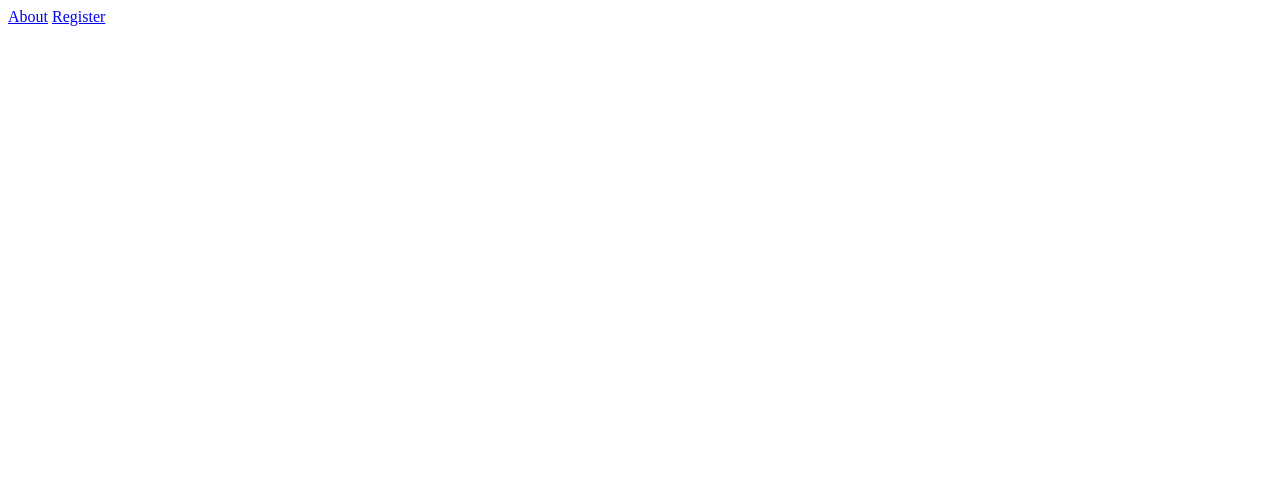
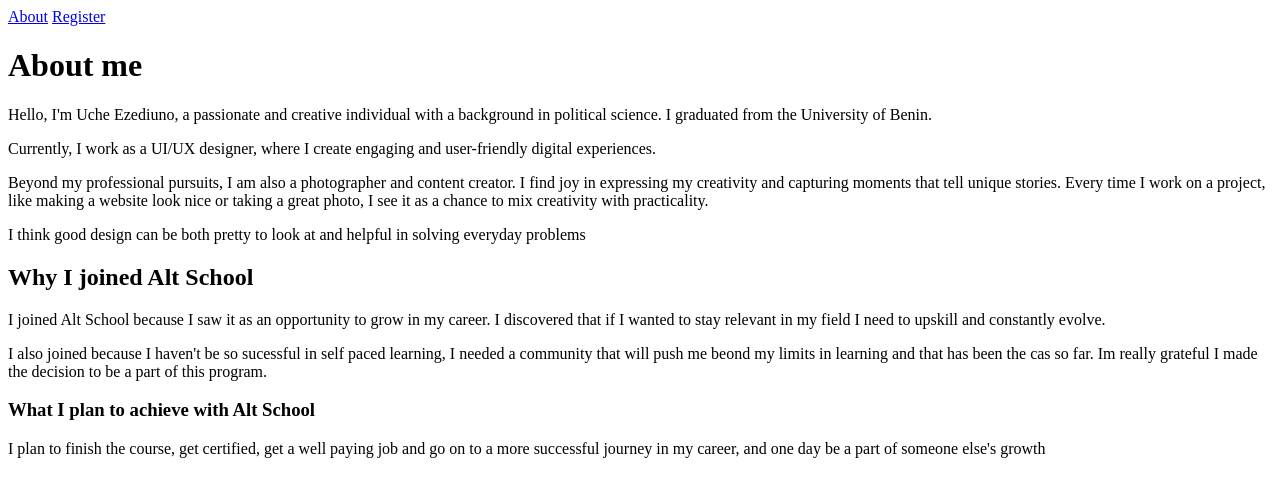
Before and after one commit to Uchediuno/Assignment-1, a plain HTML site: page about.html in a window 1280 px wide. Drawn offline with Linux system fonts and the light colour scheme.

Commit message:
Update about.html

```diff
--- a/about.html
+++ b/about.html
@@ -12,8 +12,18 @@
      <a href="register.html">Register</a>
 </nav>
 <div>
-    <p></p>
-    <p></p>
+    <h1>About me</h1>
+    <p>
+       Hello, I'm Uche Ezediuno, a passionate and creative individual with a background in political science. I graduated from the University of Benin.</p>
+    <p>Currently, I work as a UI/UX designer, where I create engaging and user-friendly digital experiences.</p>
+    <p>Beyond my professional pursuits, I am also a photographer and content creator.
+I find joy in expressing my creativity and capturing moments that tell unique stories. Every time I work on a project, like making a website look nice or taking a great photo, I see it as a chance to mix creativity with practicality.</p>
+<p>I think good design can be both pretty to look at and helpful in solving everyday problems</p>
+    <h2>Why I joined Alt School</h2>
+    <p>I joined Alt School because I saw it as an opportunity to grow in my career. I discovered that if I wanted to stay relevant in my field I need to upskill and constantly evolve.</p>
+    <p>I also joined because I haven't be so sucessful in self paced learning, I needed a community that will push me beond my limits in learning and that has been the cas so far. Im really grateful I made the decision to be a part of this program.</p>
+<h3>What I plan to achieve with Alt School</h3>
+    <p>I plan to finish the course, get certified, get a well paying job and go on to a more successful journey in my career, and one day be a part of someone else's growth</p>
 </div>
 </body>
 </html>
```
